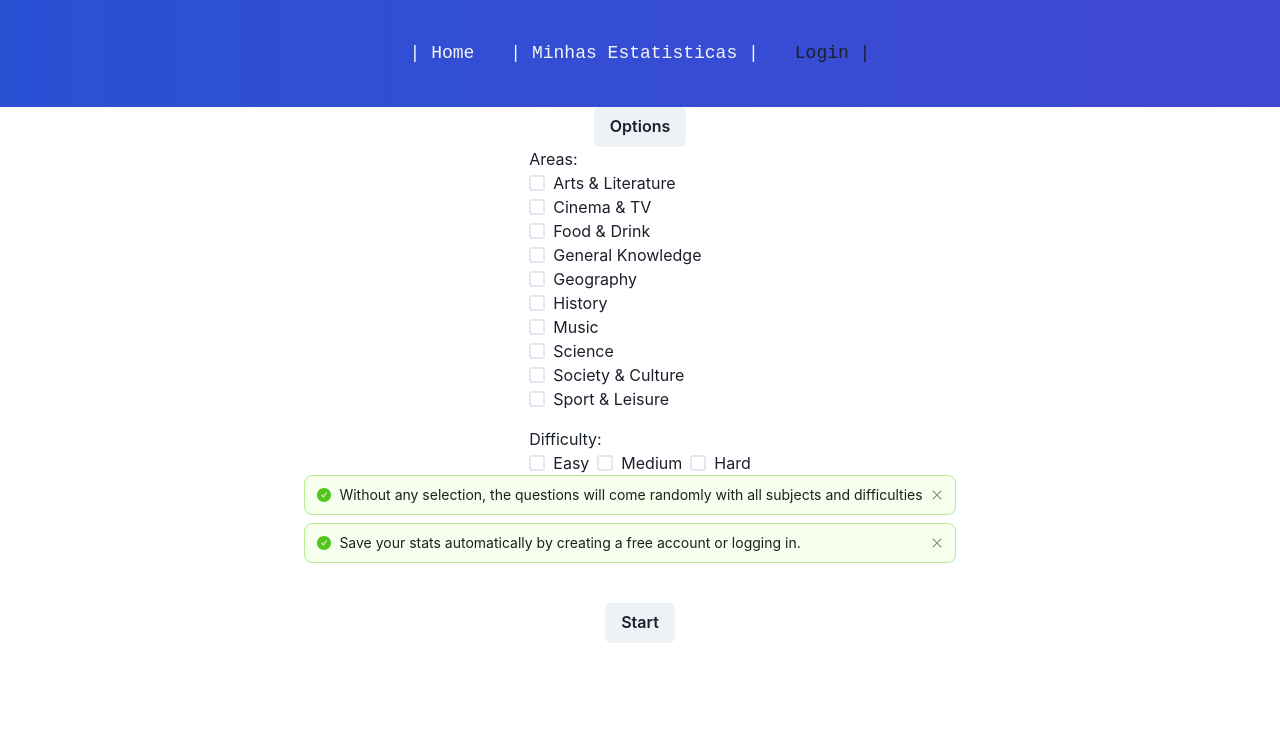
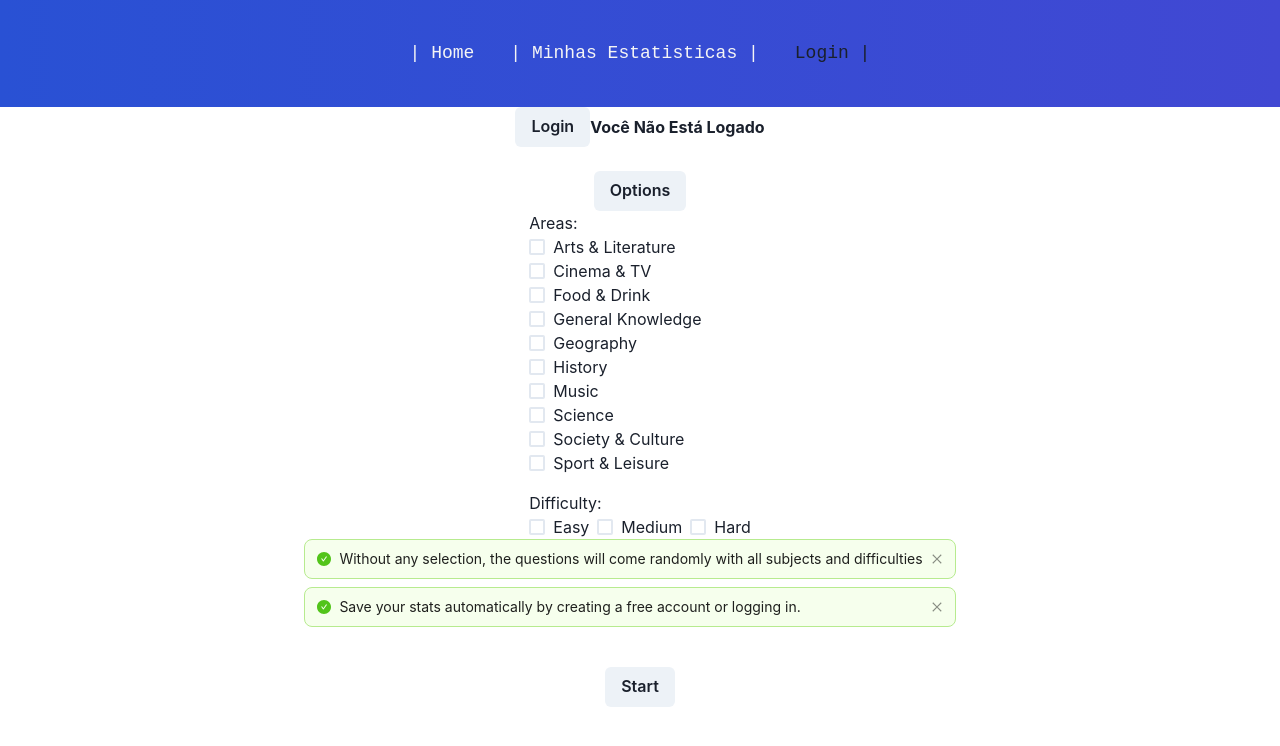
Before and after one commit to jonaszeferino/trivia, a Next.js app: page / in a window 1280 px wide. Shown: the top 746 px of the page. Built offline with nearby package versions, Linux system fonts and the light colour scheme; no server answers.

Commit message:
login message on index

```diff
--- a/pages/index.js
+++ b/pages/index.js
@@ -10,6 +10,7 @@ import {
   Box,
   ChakraProvider,
   Center,
+  Link,
 } from "@chakra-ui/react";
 import { Alert, Space } from "antd";
 import { supabase } from "../utils/supabaseClient";
@@ -237,9 +238,25 @@ export default function Reservations() {
                 </Center>
               </Center>
             </p>
-          ) : null}
+          ) : (
+            <ChakraProvider>
+              <Center>
+                <Center>
+                  <Text>
+                    <Link href="/signUp">
+                      <Button>Login</Button>
+                    </Link>
+                  </Text>
+                </Center>
+                <Text>
+                  <strong>Você Não Está Logado</strong>
+                </Text>
+              </Center>
+            </ChakraProvider>
+          )}
         </ChakraProvider>
 
+        <br />
         <Center>
           <HStack spacing={4} align="center">
             <Button onClick={toggleCategoryOptions}>Options</Button>
```
